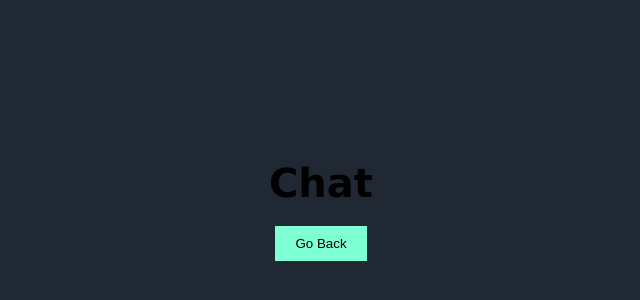
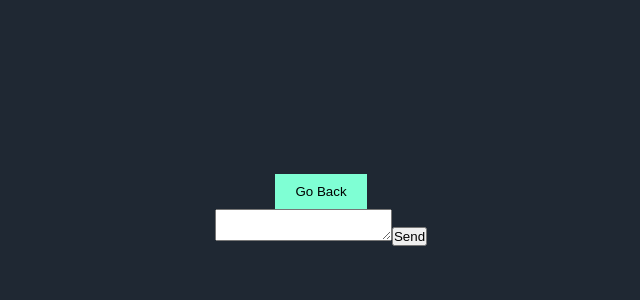
Before and after one commit to obinnanprogrammed/NPCRoom, a React (Create React App) app in the folder npcroomui/: page /chat in a window 1280 px wide. Shown: the part 190-490 px from the top of the page, without its empty margins (319-959 px from the left). Built offline with nearby package versions, Linux system fonts and the light colour scheme; a web font is replaced by a local one.

Commit message:
functionality, ui still needs work

```diff
--- a/npcroomui/package.json
+++ b/npcroomui/package.json
@@ -9,9 +9,10 @@
     "@testing-library/jest-dom": "^5.17.0",
     "@testing-library/react": "^13.4.0",
     "@testing-library/user-event": "^13.5.0",
+    "axios": "^1.6.2",
     "react": "^18.2.0",
     "react-dom": "^18.2.0",
-    "react-router-dom": "^6.18.0",
+    "react-router-dom": "^6.20.0",
     "react-scripts": "^5.0.1",
     "web-vitals": "^2.1.4"
   },
--- a/npcroomui/src/Chat.css
+++ b/npcroomui/src/Chat.css
@@ -6,12 +6,14 @@
 }
 
 .title {
+    color: white;
     text-align: center;
     font-family: 'Lucida Sans', 'Lucida Sans Regular', 'Lucida Grande', 'Lucida Sans Unicode', Geneva, Verdana, sans-serif;
     font-size: 40px;
 }
 
 .body {
+    color: white;
     text-align: center;
     font-family: 'Lucida Sans', 'Lucida Sans Regular', 'Lucida Grande', 'Lucida Sans Unicode', Geneva, Verdana, sans-serif;
     font-size: 20px;
--- a/npcroomui/src/Chat.js
+++ b/npcroomui/src/Chat.js
@@ -1,17 +1,43 @@
 import React from "react";
+import {useState} from 'react';
 import { useNavigate } from "react-router-dom";
+import axios from "axios";
 import './Chat.css'
 
 const Chat = (props) => {
   const navigate = useNavigate();
+
+  const [textInput, setTextInput] = useState('');
+  const [response, setResponse] = useState('');
+
+  /*const handleTextInputChange = event => {
+    setTextInput(event.target.value);
+  };*/
+
+  const responseMaker = (e) => {
+    e.preventDefault()
+    Promise.resolve(axios.post("http://localhost:8080", textInput)).then(() => {
+      console.log("message has been sent")
+      Promise.resolve(axios.get("http://localhost:8080")).then((res) => {
+        setResponse(response + res.data);
+      })
+    }).catch((err) => {
+      console.log("failed")
+      console.log(err.message)
+    })
+  }
+
   return (
     <>
-      <h1 class = 'title'>Chat</h1>
-      <br />
       <button class = 'btn' onClick={() => navigate(-1)}>Go Back</button>
+      <div>
+        <form onSubmit={responseMaker}>
+          <textarea onChange={(e) => {setTextInput(e.target.value); }}></textarea>
+          <input type="Submit" value="Send"></input>
+        </form>
+        <p className="body">{response}</p>
+      </div>
     </>
-
-
   );
 };
 
--- a/npcroomui/src/Home.js
+++ b/npcroomui/src/Home.js
@@ -34,7 +34,7 @@ const Home = (props) => {
       </Box>
 
 
-      {<img src="https://upload.wikimedia.org/wikipedia/en/1/1b/NPC_wojak_meme.png" className="image" alt="NPC Image"></img>}
+      {<img src="https://upload.wikimedia.org/wikipedia/en/1/1b/NPC_wojak_meme.png" className="image" alt="NPC"></img>}
       <Typography variant="h6" className="body"
         sx={{
           margin: '10px',
```
Also changed, not shown: 1 other file (tests, documents, lock files or other folders).
